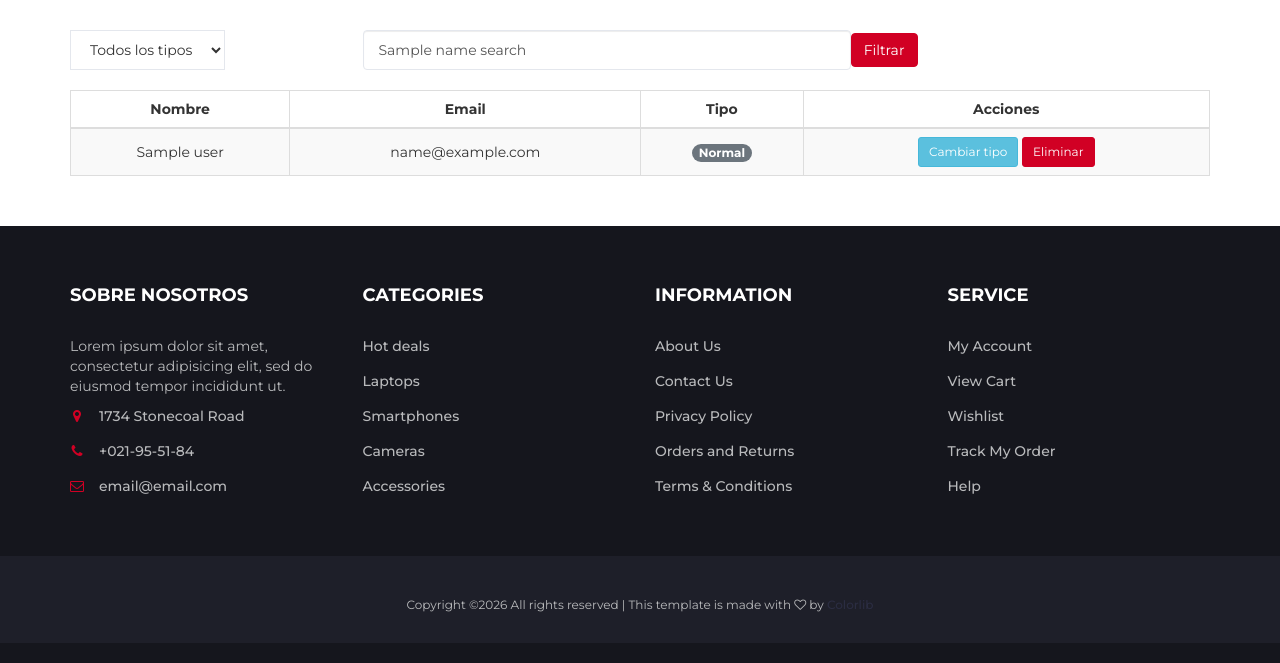
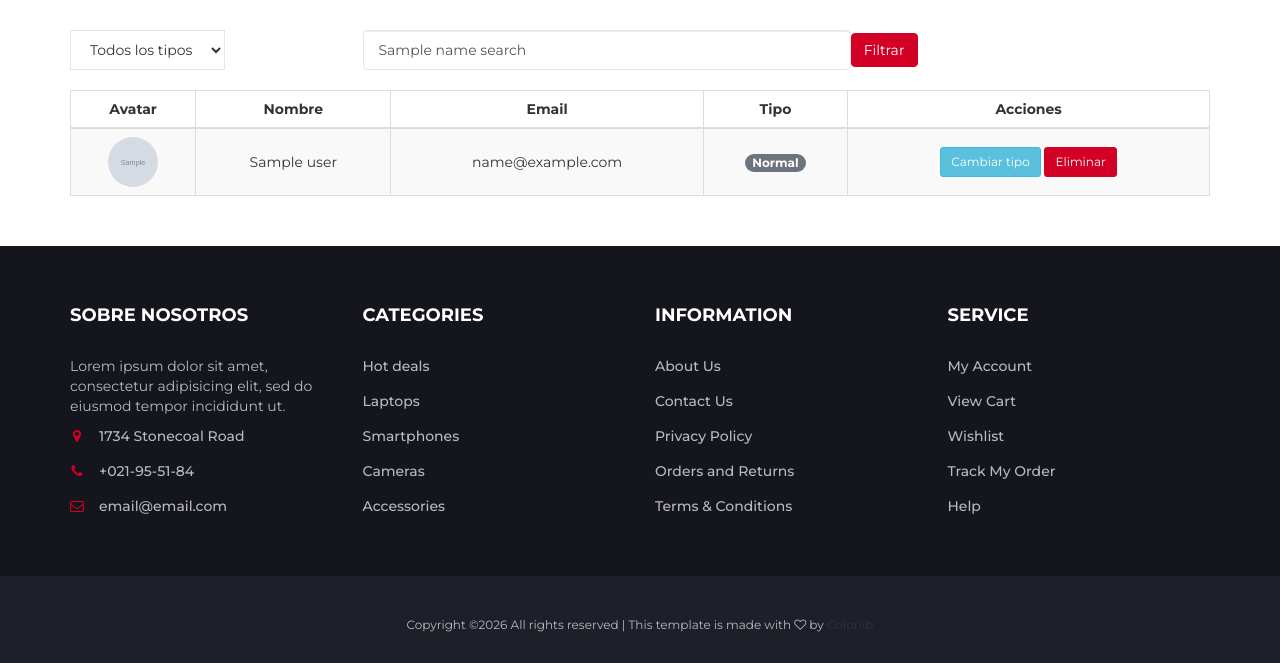
Before and after one commit to Israelamat/Proyecto-Symfony, a Symfony app: template templates/admin/gestion-usuarios.html.twig in a window 1280 px wide. Shown: the part 167-830 px from the top of the page. Before the commit the page ends 779 px from the top, so only its background shows below. Run offline with Twig, Linux system fonts and the light colour scheme; the template is opened without the code that fills it: most values are stand-ins (such as "Sample title", 1, 10 or a date in 2020); grey boxes marked "Sample" are stand-in pictures; some libraries are stand-ins or nearby versions.

Commit message:
bug en filtro de usuarios arreglado

```diff
--- a/templates/admin/gestion-usuarios.html.twig
+++ b/templates/admin/gestion-usuarios.html.twig
@@ -11,7 +11,7 @@
 				<div class="col-md-3">
 					<select name="type" class="form-select input-select">
 						<option value="">Todos los tipos</option>
-						<option value="normal" {{ typeFilter == 'normal' ? 'selected' }}>Normal</option>
+						<option value="user" {{ typeFilter == 'user' ? 'selected' }}>Normal</option>
 						<option value="admin" {{ typeFilter == 'admin' ? 'selected' }}>Administrador</option>
 					</select>
 				</div>
@@ -37,6 +37,7 @@
 				<table class="table table-striped table-hover table-bordered align-middle text-center" id="users-table">
 					<thead class="table-dark">
 						<tr>
+							<th class="text-center">Avatar</th>
 							<th class="text-center">Nombre</th>
 							<th class="text-center">Email</th>
 							<th class="text-center">Tipo</th>
@@ -46,6 +47,10 @@
 					<tbody>
 						{% for user in users %}
 							<tr>
+								<td>
+									<img src="{{ asset('uploads/avatars/' ~ user.avatar) }}" alt="Avatar de {{ user.name }}"
+										width="50" height="50" style="object-fit: cover; border-radius: 50%;">
+								</td>
 								<td>{{ user.name }}</td>
 								<td>{{ user.email }}</td>
 								<td>
```
Also changed, not shown: src/Controller/AdminController.php (+13 -2 lines).
